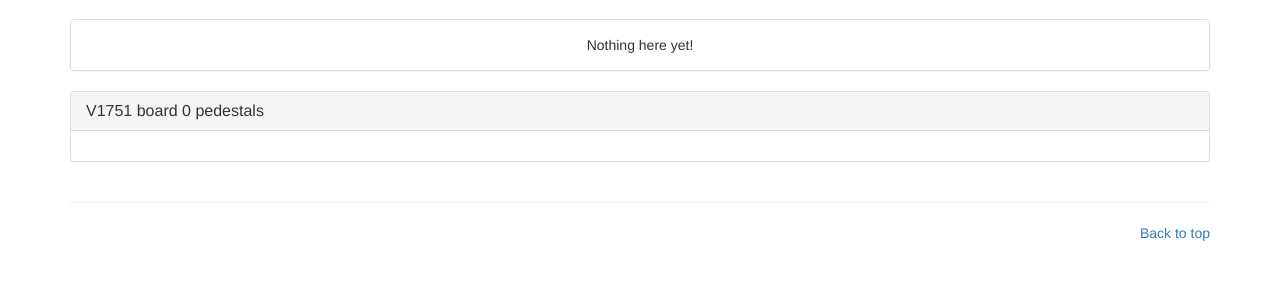
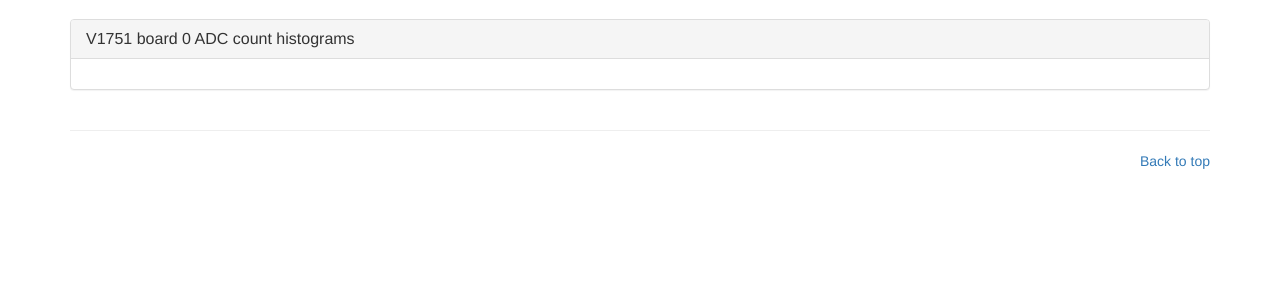
Before and after one commit to lariat/dqm, a Flask app: page /v1751 in a window 1280 px wide. Shown: the part 51-351 px from the top of the page. Run offline with Flask 2, Linux system fonts and the light colour scheme; some libraries are stand-ins or nearby versions.

Commit message:
Added V1751 ADC count histograms.

```diff
--- a/dqm/templates/v1751.html
+++ b/dqm/templates/v1751.html
@@ -6,34 +6,43 @@
     <div class="container">
 
       <div class="panel panel-default">
+        <div class="panel-heading">
+          <h3 class="panel-title">V1751 board 0 ADC count histograms</h3>
+        </div>
         <div class="panel-body text-center">
-          Nothing here yet!
-          <div id="v1751-histograms"></div>
+          <div id="v1751-board-0-channel-0-adc-count-histogram"></div>
+          <div id="v1751-board-0-channel-1-adc-count-histogram"></div>
+          <div id="v1751-board-0-channel-2-adc-count-histogram"></div>
+          <div id="v1751-board-0-channel-3-adc-count-histogram"></div>
+          <div id="v1751-board-0-channel-4-adc-count-histogram"></div>
+          <div id="v1751-board-0-channel-5-adc-count-histogram"></div>
+          <div id="v1751-board-0-channel-6-adc-count-histogram"></div>
+          <div id="v1751-board-0-channel-7-adc-count-histogram"></div>
         </div>
       </div>
 
+      {#
       <div class="panel panel-default">
         <div class="panel-heading">
-          <h3 class="panel-title">V1751 board 0 pedestals</h3>
+          <h3 class="panel-title">V1751 board 1 ADC count histograms</h3>
         </div>
         <div class="panel-body text-center">
-          <div id="v1751-board-0-channel-0-pedestal-histogram"></div>
-          <div id="v1751-board-0-channel-1-pedestal-histogram"></div>
-          <div id="v1751-board-0-channel-2-pedestal-histogram"></div>
-          <div id="v1751-board-0-channel-3-pedestal-histogram"></div>
-          <div id="v1751-board-0-channel-4-pedestal-histogram"></div>
-          <div id="v1751-board-0-channel-5-pedestal-histogram"></div>
-          <div id="v1751-board-0-channel-6-pedestal-histogram"></div>
-          <div id="v1751-board-0-channel-7-pedestal-histogram"></div>
+          <div id="v1751-board-1-channel-0-adc-count-histogram"></div>
+          <div id="v1751-board-1-channel-1-adc-count-histogram"></div>
+          <div id="v1751-board-1-channel-2-adc-count-histogram"></div>
+          <div id="v1751-board-1-channel-3-adc-count-histogram"></div>
+          <div id="v1751-board-1-channel-4-adc-count-histogram"></div>
+          <div id="v1751-board-1-channel-5-adc-count-histogram"></div>
+          <div id="v1751-board-1-channel-6-adc-count-histogram"></div>
+          <div id="v1751-board-1-channel-7-adc-count-histogram"></div>
         </div>
       </div>
+      #}
 
     </div>
 
 {% include 'scripts.html' %}
 
-    {#
-    <script src="{{ url_for('static', filename='js/v1751-pedestal-histograms.js') }}"></script>
-    #}
+    <script src="{{ url_for('static', filename='js/v1751-adc-count-histograms.js') }}"></script>
 
 {% endblock %}
--- a/dqm/views.py
+++ b/dqm/views.py
@@ -82,8 +82,8 @@ def json():
             device_key = 'wut/'
         if device_key == None:
             return jsonify(json_data)
+        keys = redis.keys(key_prefix + device_key + 'trigger-histogram')
         p = redis.pipeline()
-        keys = redis.keys(key_prefix + device_key + 'trigger-histogram')
         for key in keys:
             p.lrange(key, 0, -1)
         bins = np.linspace(0, 30, 300, endpoint=False, dtype=np.float64)
@@ -118,8 +118,8 @@ def json():
             'wut/': 'wut',
             }
         for device_key, device_value in device_keys.items():
+            keys = redis.keys(key_prefix + device_key + 'trigger-histogram')
             p = redis.pipeline()
-            keys = redis.keys(key_prefix + device_key + 'trigger-histogram')
             for key in keys:
                 p.lrange(key, 0, -1)
             counts = np.sum(np.array(p.execute(), dtype=np.int64), axis=0)
@@ -129,13 +129,38 @@ def json():
         json_data = counts_dict
         return jsonify(json_data)
 
+    elif query == 'v1751-adc-count-histogram':
+        board_id = request.args.get('board_id', -1)
+        channel = request.args.get('channel', -1)
+        if int(board_id) < 0 or int(channel) < 0:
+            return jsonify(json_data)
+        keys = redis.keys(
+            key_prefix + 'v1751/board-{}-channel-{}-adc-count-histogram' \
+            .format(board_id, channel)
+            )
+        p = redis.pipeline()
+        for key in keys:
+            p.lrange(key, 0, -1)
+        bins = np.arange(0, 1024, 1)
+        counts = np.sum(np.array(p.execute(), dtype=np.int64), axis=0)
+        if type(counts) != np.ndarray:
+            return jsonify(json_data)
+        data = [
+            { 'bin': i, 'count': j } for i, j in zip(bins, counts)
+        ]
+        json_data = {
+            'query': query,
+            'data': data,
+            }
+        return jsonify(json_data)
+
     elif query == 'mwpc-timing-histogram':
         tdc = request.args.get('tdc', -1)
         if int(tdc) not in range(1, 17):
             return jsonify(json_data)
-        p = redis.pipeline()
         keys = redis.keys(key_prefix +
                           'mwpc/tdc-{}-timing-histogram'.format(tdc))
+        p = redis.pipeline()
         for key in keys:
             p.lrange(key, 0, -1)
         bins = np.arange(200, 520, 1)
@@ -158,10 +183,10 @@ def json():
     #        ]
     #    data = [ [] for tdc_index in xrange(0, 16) ]
     #    for tdc_index in xrange(0, 16):
-    #        p = redis.pipeline()
     #        keys = redis.keys(
     #            key_prefix + 'mwpc/tdc-{}-histogram'.format(tdc_index+1)
     #            )
+    #        p = redis.pipeline()
     #        for key in keys:
     #            p.lrange(key, 0, -1)
     #        counts = np.sum(np.array(p.execute(), dtype=np.int64), axis=0)
@@ -176,8 +201,8 @@ def json():
     #    return jsonify(json_data)
 
     elif query == 'v1751-tof-histogram':
+        keys = redis.keys(key_prefix + 'v1751/tof-histogram')
         p = redis.pipeline()
-        keys = redis.keys(key_prefix + 'v1751/tof-histogram')
         for key in keys:
             p.lrange(key, 0, -1)
         bins = np.arange(10, 110, 1)
```
Also changed, not shown: dqm/analyze.py (+26 -1 lines), rawdatautils/rawdatautils.py (+50 -0 lines).
